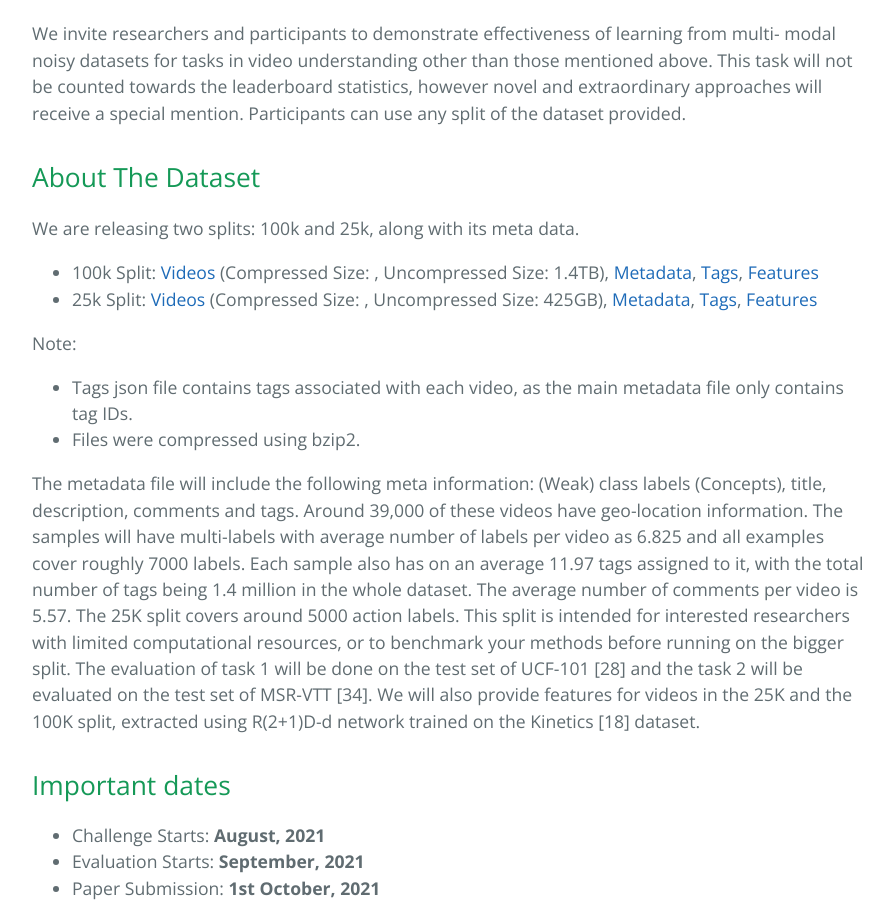
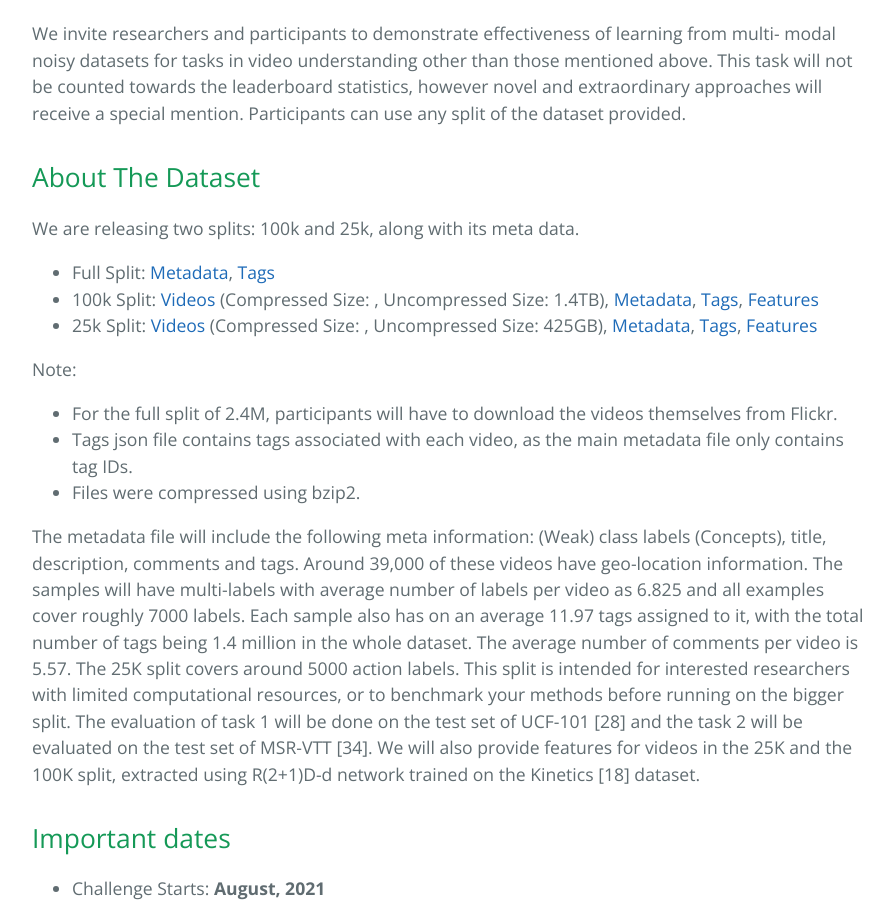
Before and after one commit to midas-research/noisy-mmvu, a Jekyll site: the page built from index.md, in a window 1280 px wide and 900 px high, scrolled down 1870 px. Shown: the whole window, without its empty margins (192-1085 px from the left). Built offline with Jekyll 4.4.1, drawn with Linux system fonts in a browser that asks for light colours; our own code applies the rules of GitHub Pages for plain Markdown files.

Commit message:
Added 25k split link

```diff
--- a/index.md
+++ b/index.md
@@ -69,10 +69,12 @@ provided.
 ## About The Dataset
 
 We are releasing two splits: 100k and 25k, along with its meta data.
+- Full Split: [Metadata](#), [Tags](#)
 - 100k Split: [Videos](#) (Compressed Size: , Uncompressed Size: 1.4TB), [Metadata](https://drive.google.com/file/d/1f81Q-N7DY21wFenS1ThbgO7kWpWGJseb/view?usp=sharing), [Tags](https://drive.google.com/file/d/11uSVC3dw9Om7bT25hC_pqh7WPNRBQMXW/view?usp=sharing), [Features](#)
-- 25k Split: [Videos](#) (Compressed Size: , Uncompressed Size: 425GB), [Metadata](https://drive.google.com/file/d/1y_QP0Vm4KKCaTSTiY3MrX347Fs14kZ1o/view?usp=sharing), [Tags](https://drive.google.com/file/d/1grVNqoR1MobJe0vWYe77zSdbdyYVvHMP/view?usp=sharing), [Features](#)
+- 25k Split: [Videos](https://drive.google.com/file/d/1frvv3JXRoiTn7hubMTl5BQDdVIcY9XO9/view?usp=sharing) (Compressed Size: , Uncompressed Size: 425GB), [Metadata](https://drive.google.com/file/d/1y_QP0Vm4KKCaTSTiY3MrX347Fs14kZ1o/view?usp=sharing), [Tags](https://drive.google.com/file/d/1grVNqoR1MobJe0vWYe77zSdbdyYVvHMP/view?usp=sharing), [Features](#)
 
 Note:
+- For the full split of 2.4M, participants will have to download the videos themselves from Flickr.
 - Tags json file contains tags associated with each video, as the main metadata file only contains tag IDs.
 - Files were compressed using bzip2.
 
```
